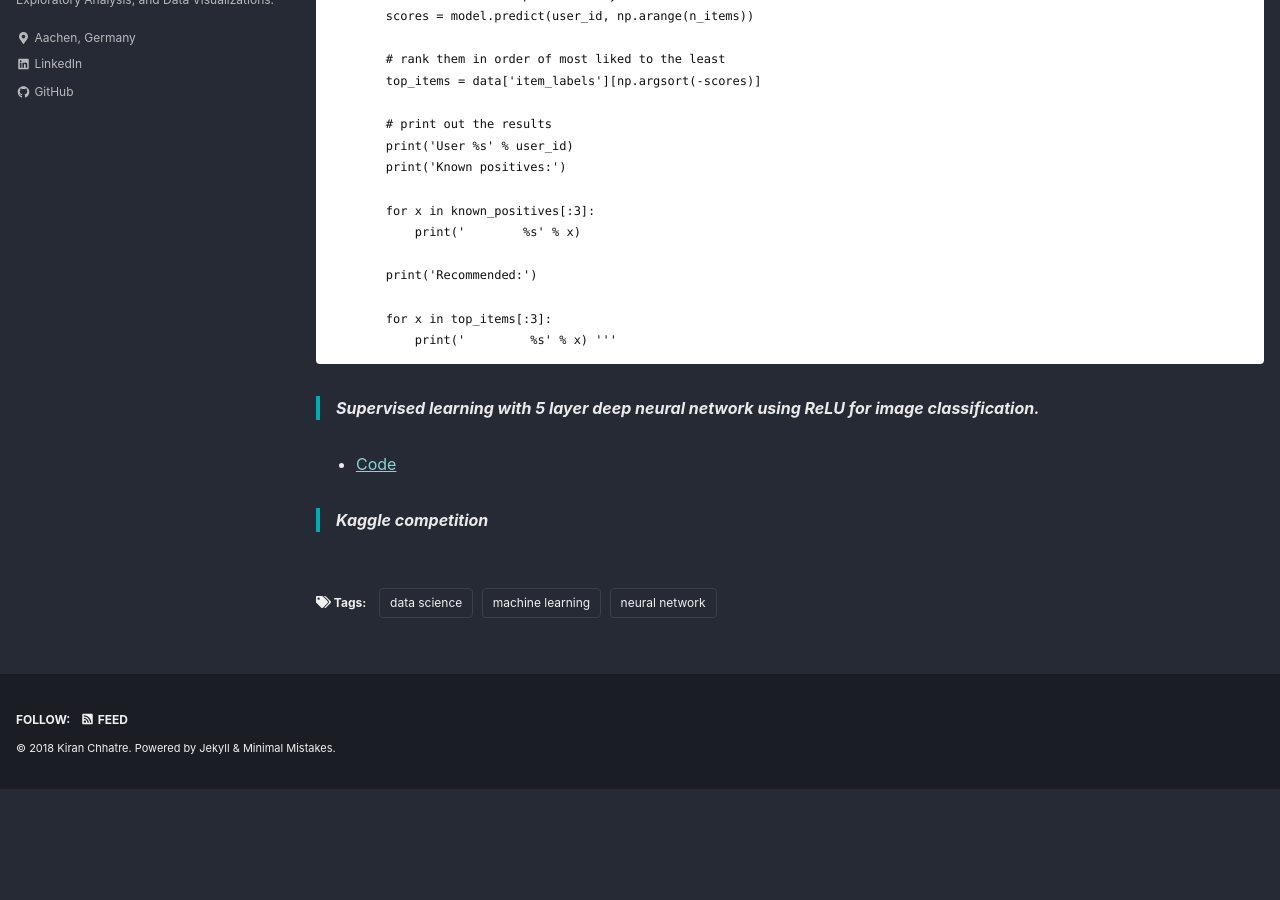
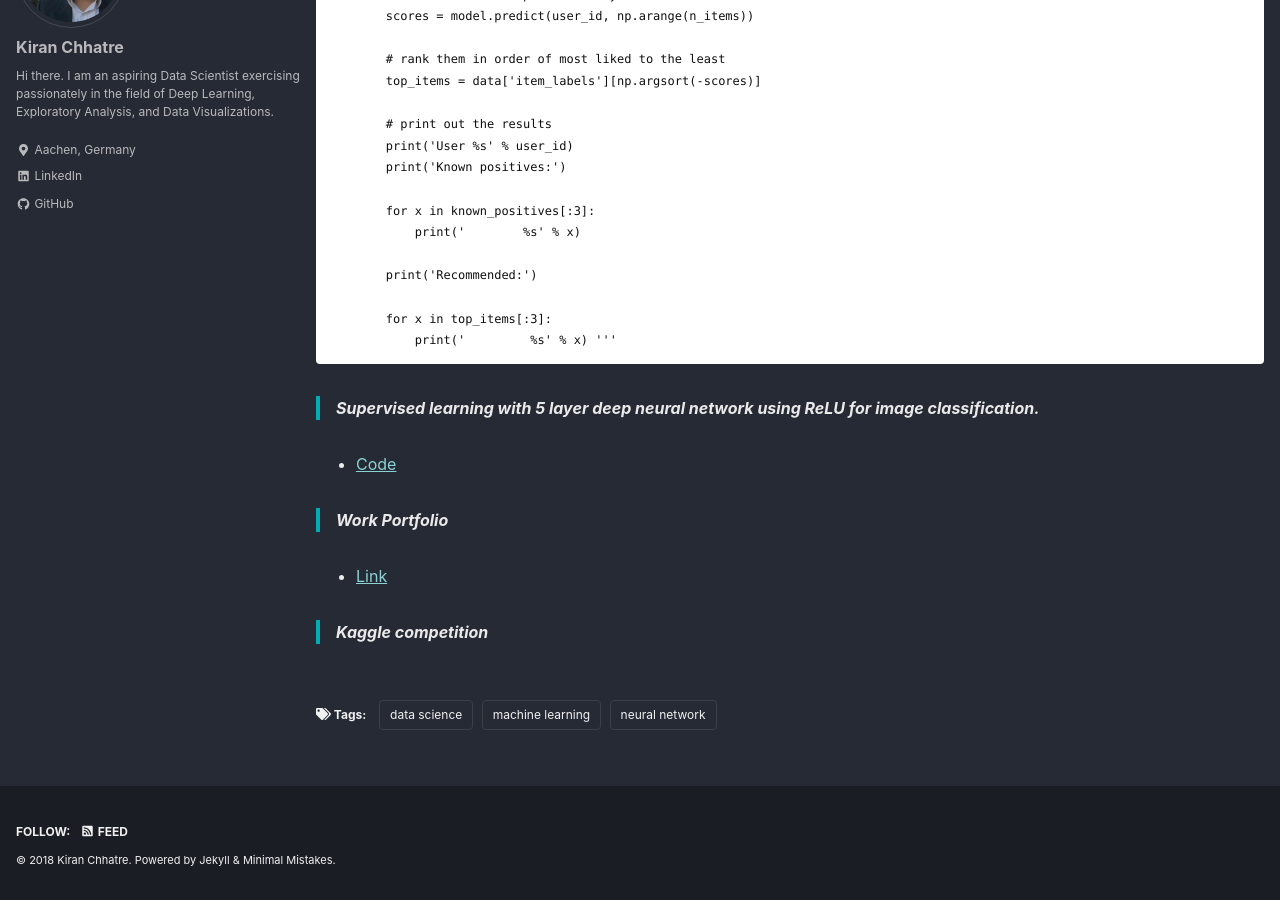
Before and after one commit to kiranchhatre/kiranchhatre.github.io, a Jekyll site: the page built from _pages/Research.md, in a window 1280 px wide and 900 px high, scrolled down 1193 px. Built offline with Jekyll 4.4.1, drawn with Linux system fonts in a browser that asks for light colours; cached includes are drawn as plain includes; nearby versions of some CDN libraries; formulas are drawn with MathJax 3; before the commit the page ends 1981 px from its top, so only the background shows below that.

Commit message:
Update Research.md

```diff
--- a/_pages/Research.md
+++ b/_pages/Research.md
@@ -67,5 +67,8 @@ mathjax: "true"
 
 -   [Code](https://github.com/kiranchhatre/L_layer_deep_neural_network)
 
+>   **Work Portfolio**
+
+-   [Link](https://drive.google.com/open?id=1huvrt_cft7wDZssJ8ZKH2KEnA_FcHRAp)
 
 >   **Kaggle competition**
```
